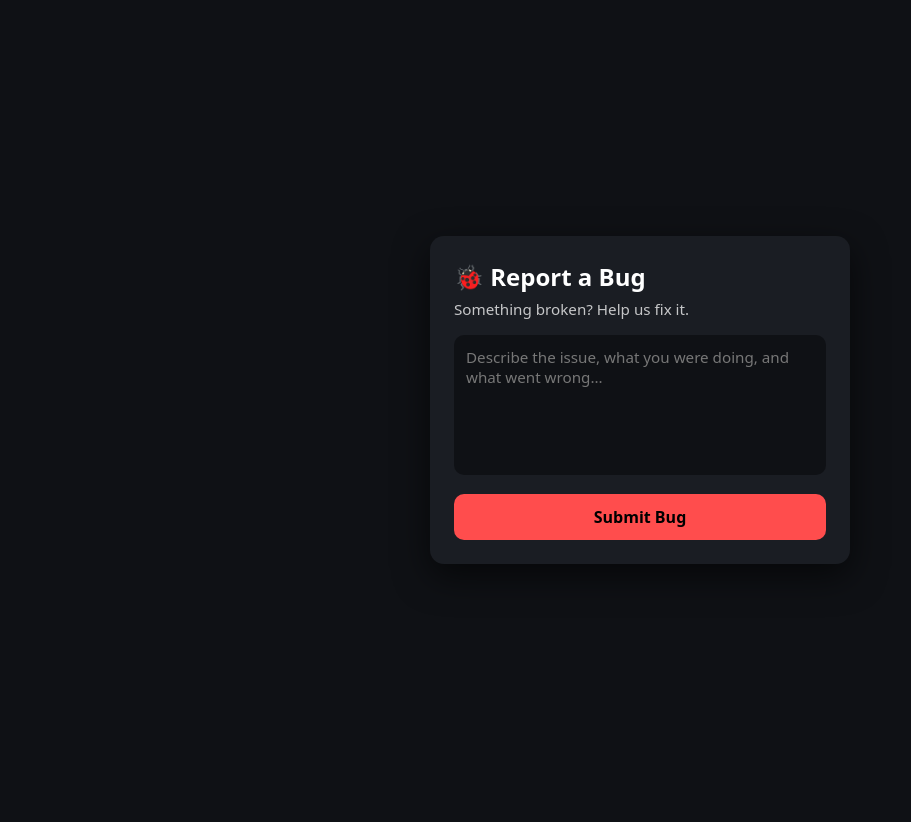
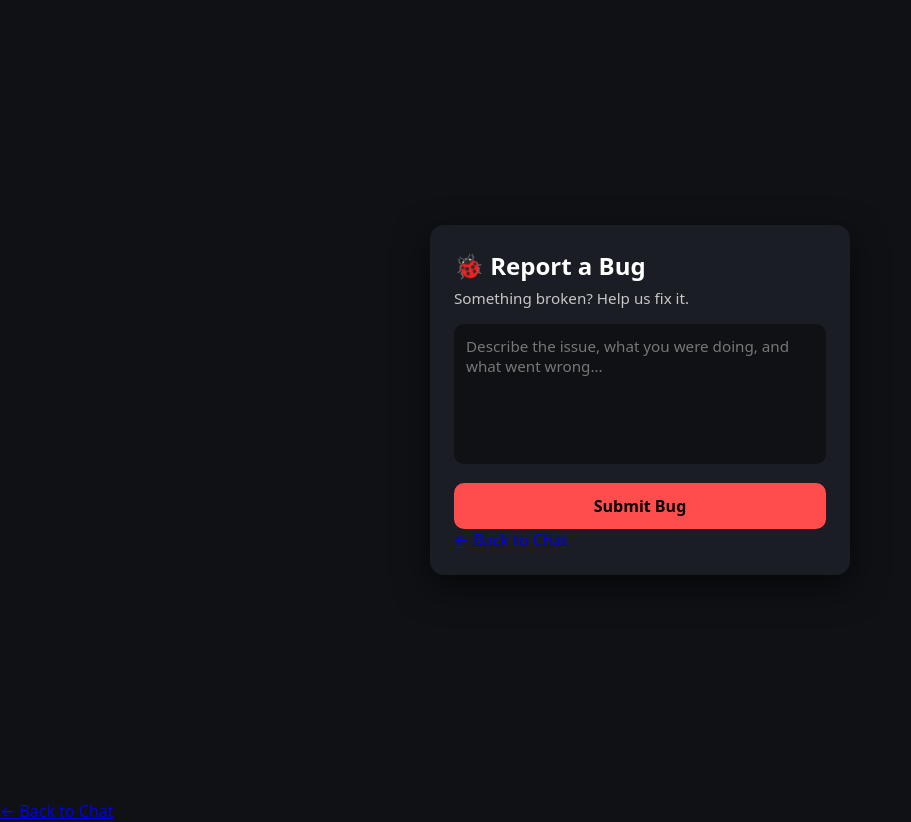
Before and after one commit to CalamitousLightning/evosgpt, a Flask app: page /report-bug in a window 1280 px wide. Shown: the whole page, without its empty margins (0-911 px from the left). Before the commit the page ends 564 px from the top, so only its background shows below. Run offline with Flask 3, Linux system fonts and the light colour scheme; some libraries are stand-ins or nearby versions.

Commit message:
Update bug.html

```diff
--- a/templates/bug.html
+++ b/templates/bug.html
@@ -123,13 +123,14 @@
           required
         ></textarea>
         <button type="submit">Submit Bug</button>
+        <a href="/">← Back to Chat</a>
       </form>
     </div>
   </div>
 
   <!-- Success Toast -->
   <div id="toast" class="toast">Bug report submitted. Thank you!</div>
-
+  <a href="/">← Back to Chat</a>
   <script>
     const form = document.getElementById("bugForm");
     const textarea = document.getElementById("bug");
```
